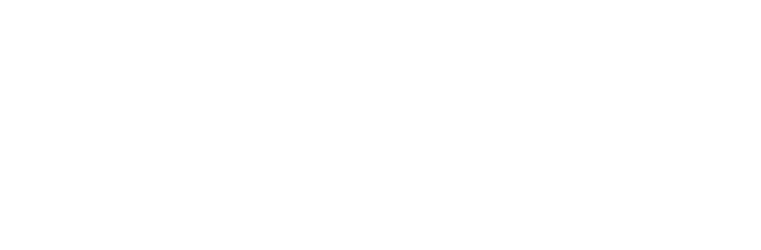
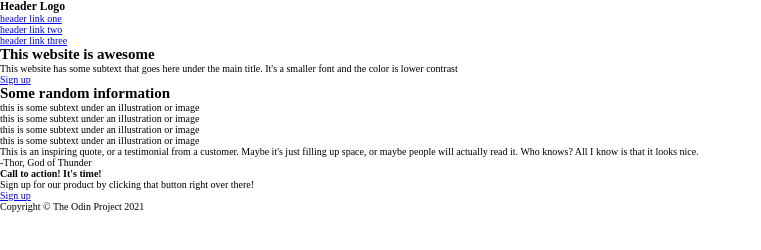
Before and after one commit to MrBradley815/landing_page, a plain HTML site: page index.html in a window 1280 px wide. Shown: the whole page, without its empty margins (0-761 px from the left). Drawn offline with Linux system fonts and the light colour scheme.

Commit message:
Create all the HTML

```diff
--- a/index.html
+++ b/index.html
@@ -8,6 +8,77 @@
     <link rel="stylesheet" href="styles.css">
 </head>
 <body>
+    <nav id="nav">
+        <div class="container">
+            <div class="nav-inner">
+                <h3 class="logo">Header Logo</h3>
+                <ul class="nav-links">
+                    <li><a href="#">header link one</a></li>
+                    <li><a href="#">header link two</a></li>
+                    <li><a href="#">header link three</a></li>
+                </ul>
+            </div>
+        </div>
+    </nav>
 
+    <section id="hero">
+        <div class="container">
+            <div class="hero-inner">
+                <div class="hero-left">
+                    <h1>This website is awesome</h1>
+                    <p>This website has some subtext that goes here under the main title. It's a smaller font and the color is lower contrast</p>
+                    <a href="#" class="btn btn-default">Sign up</a>
+                </div>
+                <div class="hero-right"></div>
+            </div>
+        </div>
+    </section>
+
+    <section id="info">
+        <div class="container">
+            <h2>Some random information</h2>
+            <div class="info-boxes">
+                <div class="info-box">
+                    <div class="info-img"></div>
+                    <div class="info-subtext">this is some subtext under an illustration or image</div>
+                </div>
+                <div class="info-box">
+                    <div class="info-img"></div>
+                    <div class="info-subtext">this is some subtext under an illustration or image</div>
+                </div>
+                <div class="info-box">
+                    <div class="info-img"></div>
+                    <div class="info-subtext">this is some subtext under an illustration or image</div>
+                </div>
+                <div class="info-box">
+                    <div class="info-img"></div>
+                    <div class="info-subtext">this is some subtext under an illustration or image</div>
+                </div>
+            </div>
+        </div>
+    </section>
+
+    <section id="testimonial">
+        <div class="container">
+            <p class="quote">This is an inspiring quote, or a testimonial from a customer. Maybe it's just filling up space, or maybe people will actually read it. Who knows? All I know is that it looks nice.</p>
+            <p class="author">-Thor, God of Thunder</p>
+        </div>
+    </section>
+
+    <section id="signup">
+        <div class="container">
+            <div class="signup-inner">
+                <div class="signup-info">
+                    <h4>Call to action! It's time!</h4>
+                    <p>Sign up for our product by clicking that button right over there!</p>
+                </div>
+                <a href="#" class="btn btn-secondary">Sign up</a>
+            </div>
+        </div>
+    </section>
+
+    <footer id="footer">
+        <p>Copyright &copy; The Odin Project 2021</p>
+    </footer>
 </body>
 </html>
```
